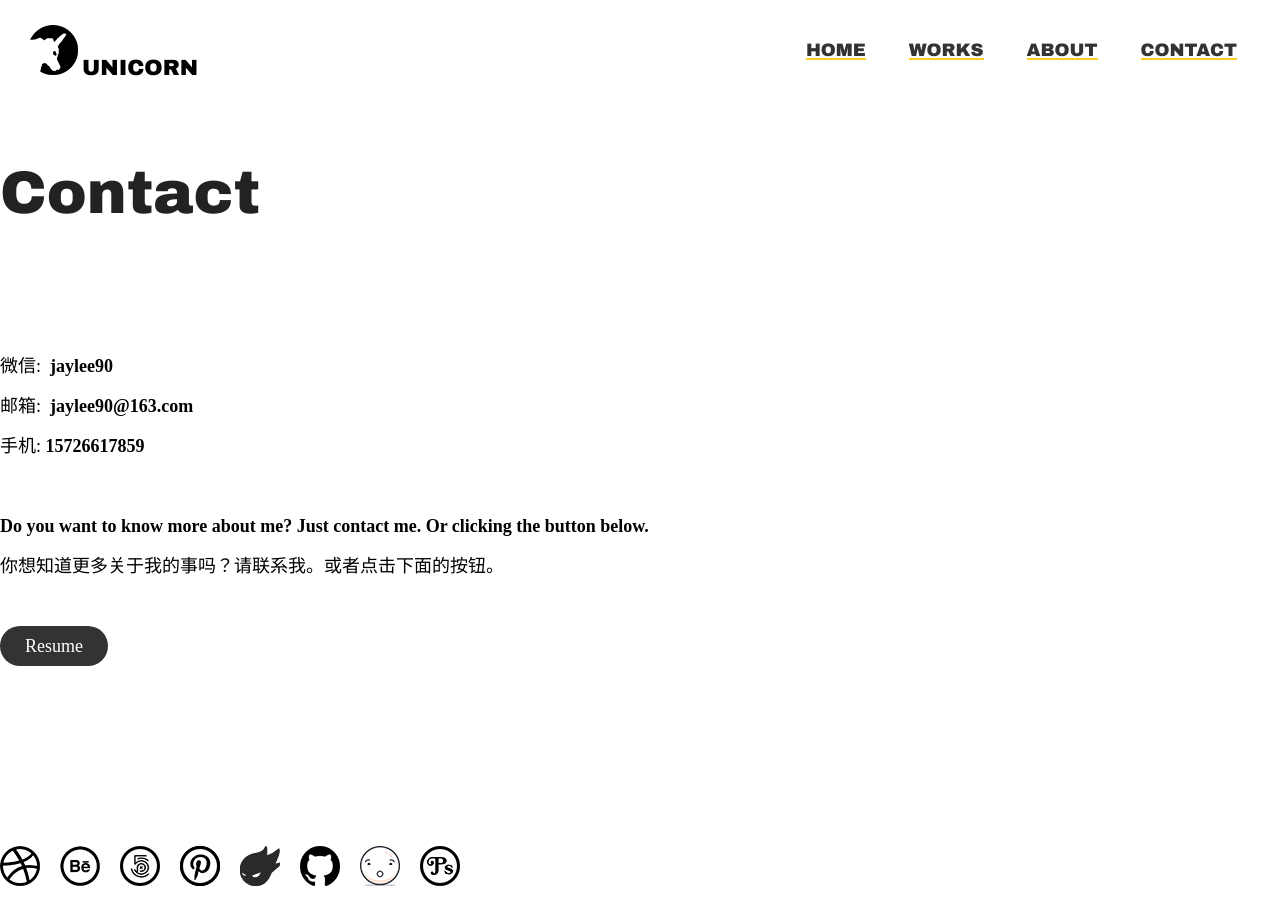
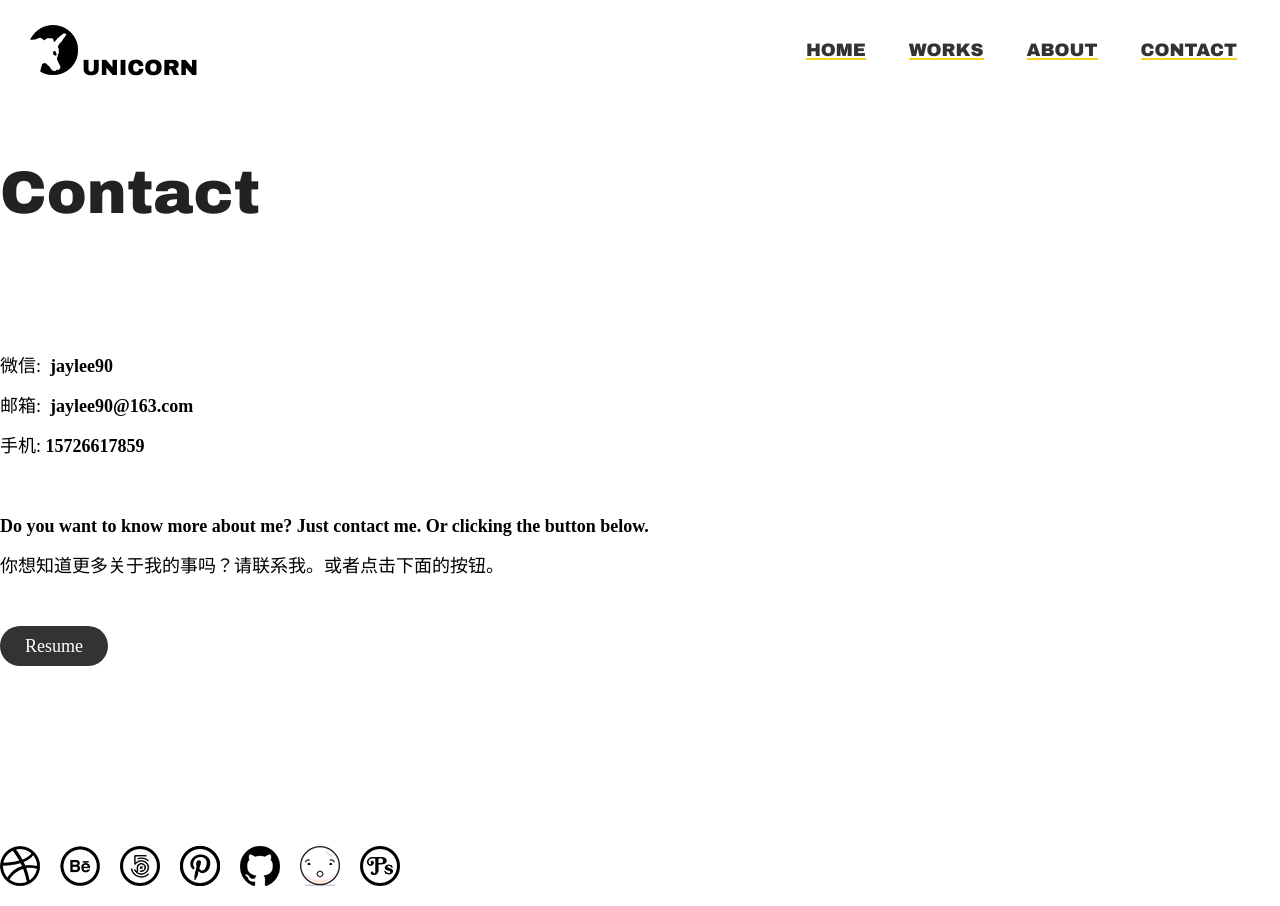
Before and after one commit to unicorn90/unicorn90.github.io, a plain HTML site: page contact.html in a window 1280 px wide. Shown: the top 906 px of the page. Drawn offline with Linux system fonts and the light colour scheme; some packages are replaced by stand-ins of ours; a script that the page names is missing.

Commit message:
Update contact.html

```diff
--- a/contact.html
+++ b/contact.html
@@ -42,7 +42,6 @@
     	<a href="https://www.behance.net/jaylee90" target="_blank" title="Behance:@jaylee90"><img src='images/behance.png' onmouseover='src="images/behance-blue.png"' onmouseout='src="images/behance.png"'></a>
     	<a href="https://500px.com/jaylee90" target="_blank" title="500px:@jaylee90"><img src='images/500px.png' onmouseover='src="images/500px-b.png"' onmouseout='src="images/500px.png"'></a>
 	<a href="https://www.pinterest.com/jaylee905196/" target="_blank" title="Pinterest:@Oops"><img src='images/pinterest.png' onmouseover='src="images/pinterest-r.png"' onmouseout='src="images/pinterest.png"'></a>
-	<a href="https://www.zcool.com.cn/u/13747738" target="_blank" title="站酷:@Oops90"><img src='images/zcool.png' onmouseover='src="images/zcool-z.png"' onmouseout='src="images/zcool.png"'></a>
     	<a href="https://github.com/unicorn90" target="_blank" title="Github:@unicorn90"><img src='images/github.png' onmouseover='src="images/github-g.png"' onmouseout='src="images/github.png"'></a>
     	<a href="https://www.webdesignrankings.com/resources/lolcolors/" target="_blank" title="配色网站"><img src='images/lolcolor.png' onmouseover='src="images/lolcolor-y.png"' onmouseout='src="images/lolcolor.png"'></a>
     	<a href="http://photoshopetiquette.com/" target="_blank" title="PS礼仪"><img src='images/ps.png' onmouseover='src="images/ps-d.png"' onmouseout='src="images/ps.png"'></a>
```
